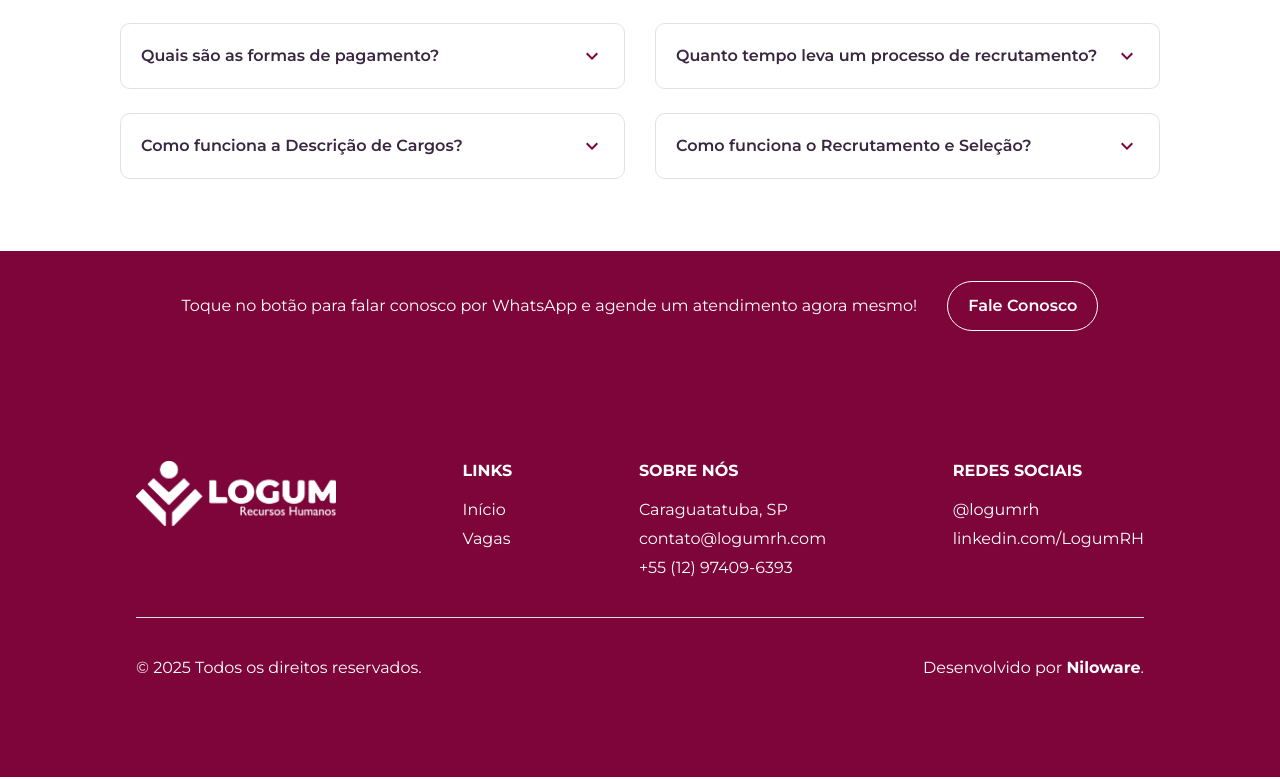
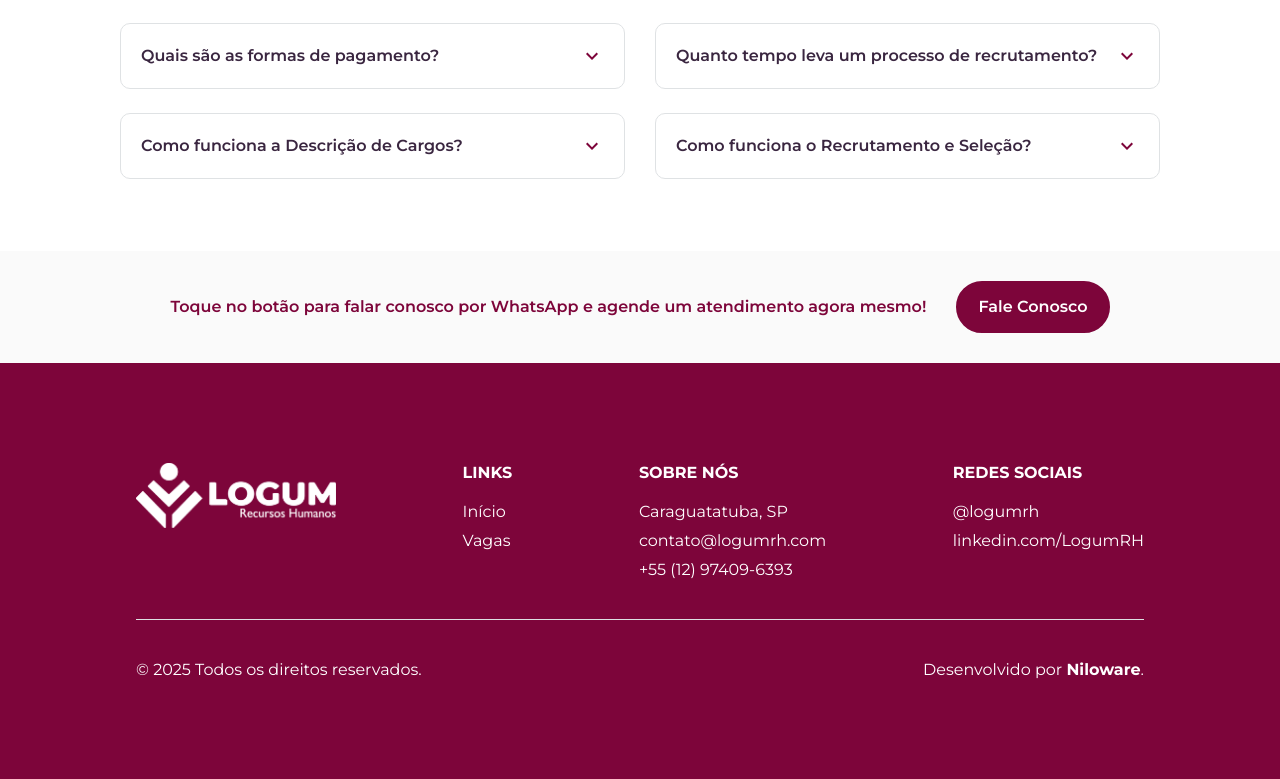
Before and after one commit to MPCGomes/logumrh, a Next.js app: page / in a window 1280 px wide. Shown: the part 4635-5414 px from the top of the page. Built offline with nearby package versions, Linux system fonts and the light colour scheme.

Commit message:
style: cta section

```diff
--- a/src/containers/homePage/CtaSection/CtaSection.module.scss
+++ b/src/containers/homePage/CtaSection/CtaSection.module.scss
@@ -1,7 +1,7 @@
 @use "@/styles/variables"as *;
 
 .ctaSection {
-  background: $primary;
+  background: $background-light;
   padding: 30px;
 
   div {
@@ -10,7 +10,7 @@
     flex-direction: column;
     gap: 30px;
     align-items: center;
-    color: $background;
+    color: $primary;
     font-size: $font-size-base;
     line-height: $line-height-base;
     text-align: center;
@@ -18,12 +18,16 @@
     @media (min-width: $breakpoint-tablet) {
       flex-direction: row;
     }
+
+    p{
+      font-weight: 600;
+    }
   }
 
   button {
     line-height: $line-height-base;
-    border: 1px solid $background;
     color: $background;
     font-size: $font-size-base;
+    background-color: $primary;
   }
 }
```
